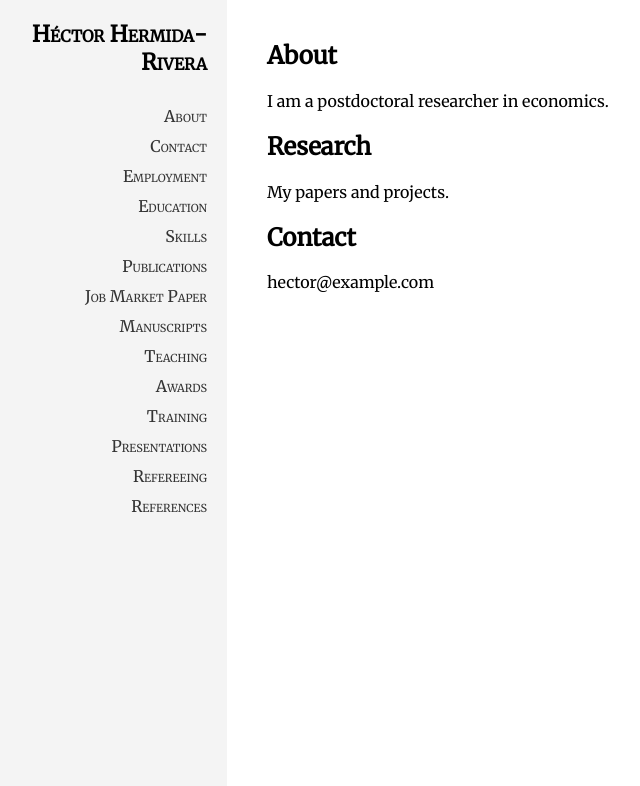
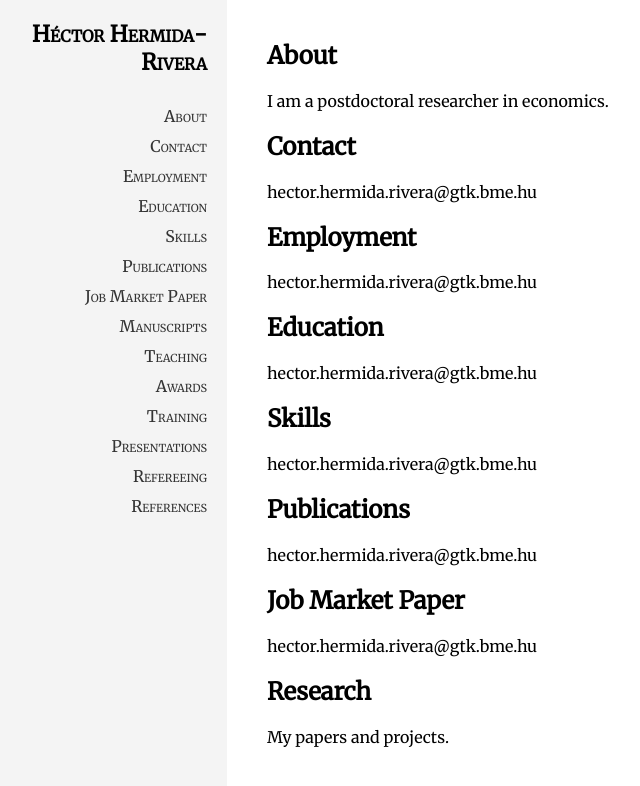
Before and after one commit to HectorHermidaRivera/hectorhermidarivera.github.io, a Jekyll site: the page built from index.md, in a window 1280 px wide. Shown: the top 786 px of the page, without its empty margins (33-673 px from the left). Built offline with Jekyll 4.4.1, drawn with Linux system fonts in a browser that asks for light colours.

Commit message:
Add sections for contact, employment, education, skills, publications, and job market paper

```diff
--- a/index.md
+++ b/index.md
@@ -7,10 +7,30 @@ title: Home
 <a id="about"></a>
 I am a postdoctoral researcher in economics.
 
+## Contact
+<a id="contact"></a>
+hector.hermida.rivera@gtk.bme.hu
+
+## Employment
+<a id="employment"></a>
+hector.hermida.rivera@gtk.bme.hu
+
+## Education
+<a id="education"></a>
+hector.hermida.rivera@gtk.bme.hu
+
+## Skills
+<a id="skills"></a>
+hector.hermida.rivera@gtk.bme.hu
+
+## Publications
+<a id="publications"></a>
+hector.hermida.rivera@gtk.bme.hu
+
+## Job Market Paper
+<a id="jobmarketpaper"></a>
+hector.hermida.rivera@gtk.bme.hu
+
 ## Research
 <a id="research"></a>
 My papers and projects.
-
-## Contact
-<a id="contact"></a>
-hector@example.com
```
